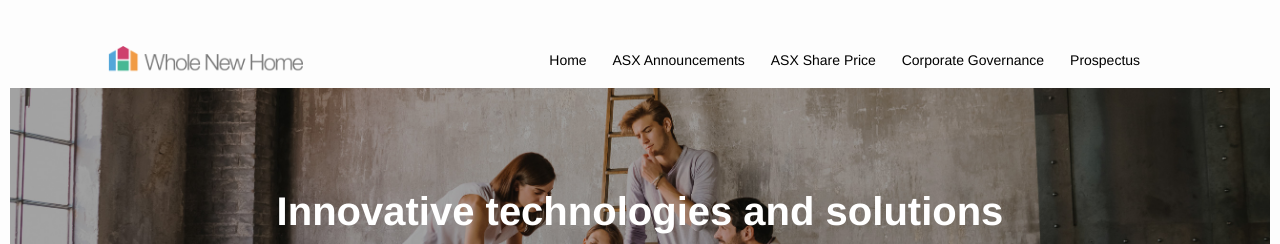
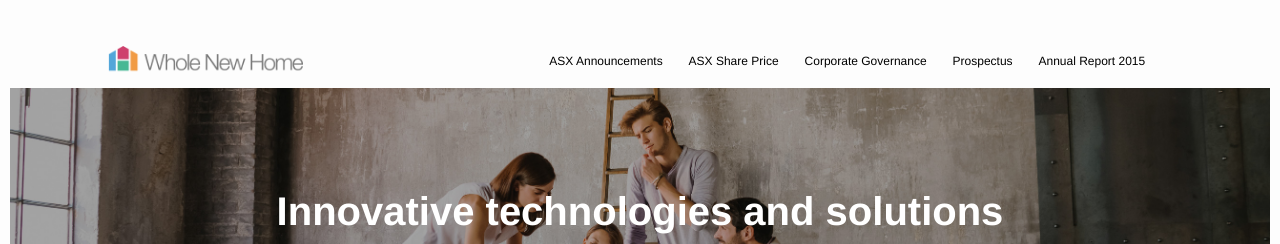
Before and after one commit to wholenewhomecorp/wholenewhomecorp.github.io, a Jekyll site: the page built from prospectus.html, in a window 1280 px wide. Shown: the top 244 px of the page. Built offline with Jekyll 4.4.1, drawn with Linux system fonts in a browser that asks for light colours; nearby versions of some CDN libraries.

Commit message:
added annual report

```diff
--- a/_includes/header.html
+++ b/_includes/header.html
@@ -6,9 +6,6 @@
     </div>
     <nav>
       <ul class="navigation">
-        <li class="main-link">
-          <a href="/">Home</a>
-        </li>
         <li class="main-link">
           <a href="http://www.asx.com.au/asx/statistics/announcements.do?by=asxCode&asxCode=WNH&timeframe=D&period=M6">ASX Announcements</a>
         </li>
@@ -65,6 +62,9 @@
         <li class="main-link">
           <a href="/prospectus.html">Prospectus</a>
         </li>
+        <li class="main-link">
+          <a href="/assets/AnnualReport2015.pdf">Annual Report 2015</a>
+        </li>
       </ul>
     </nav>
 </header>
--- a/_sass/_layout.scss
+++ b/_sass/_layout.scss
@@ -103,7 +103,7 @@ nav {
   a:visited {
     color: $black;
     text-decoration: none;
-    font-size: 14px;
+    font-size: 12px;
   }
 }
 
```
Also changed, not shown: 1 other file.
